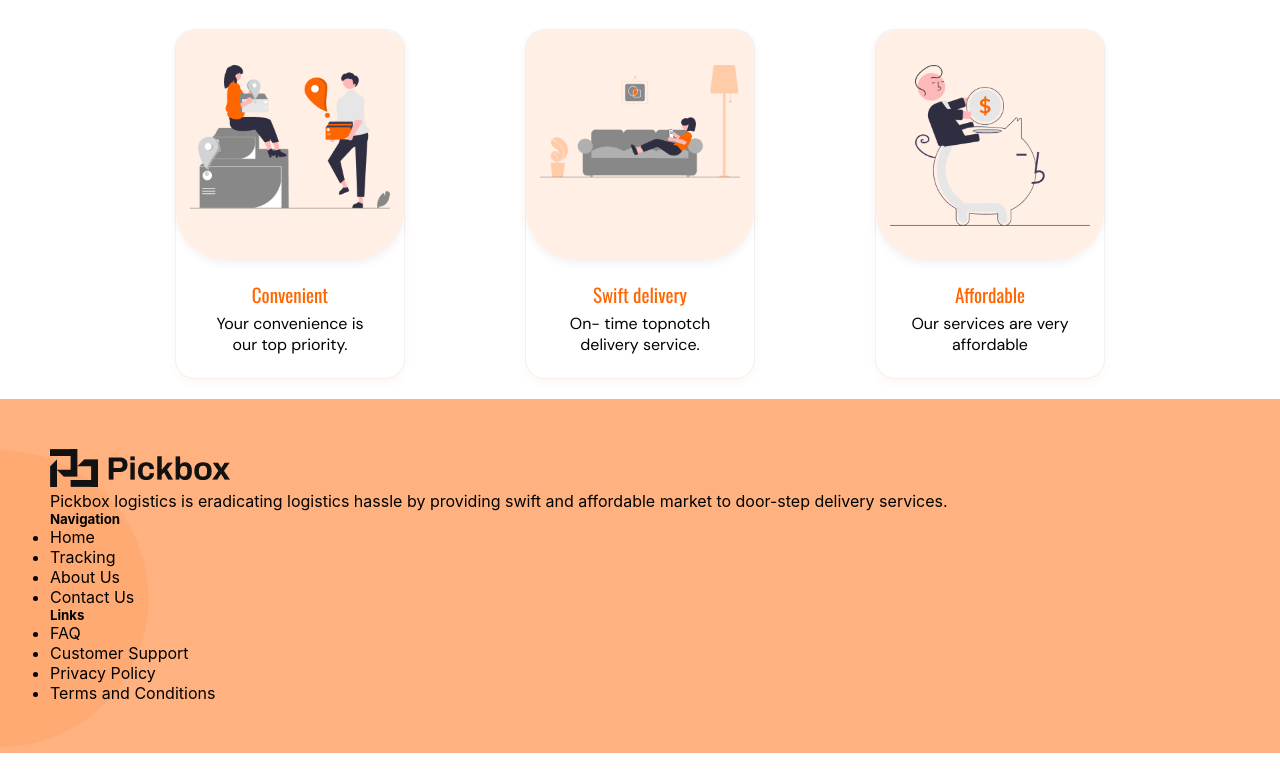
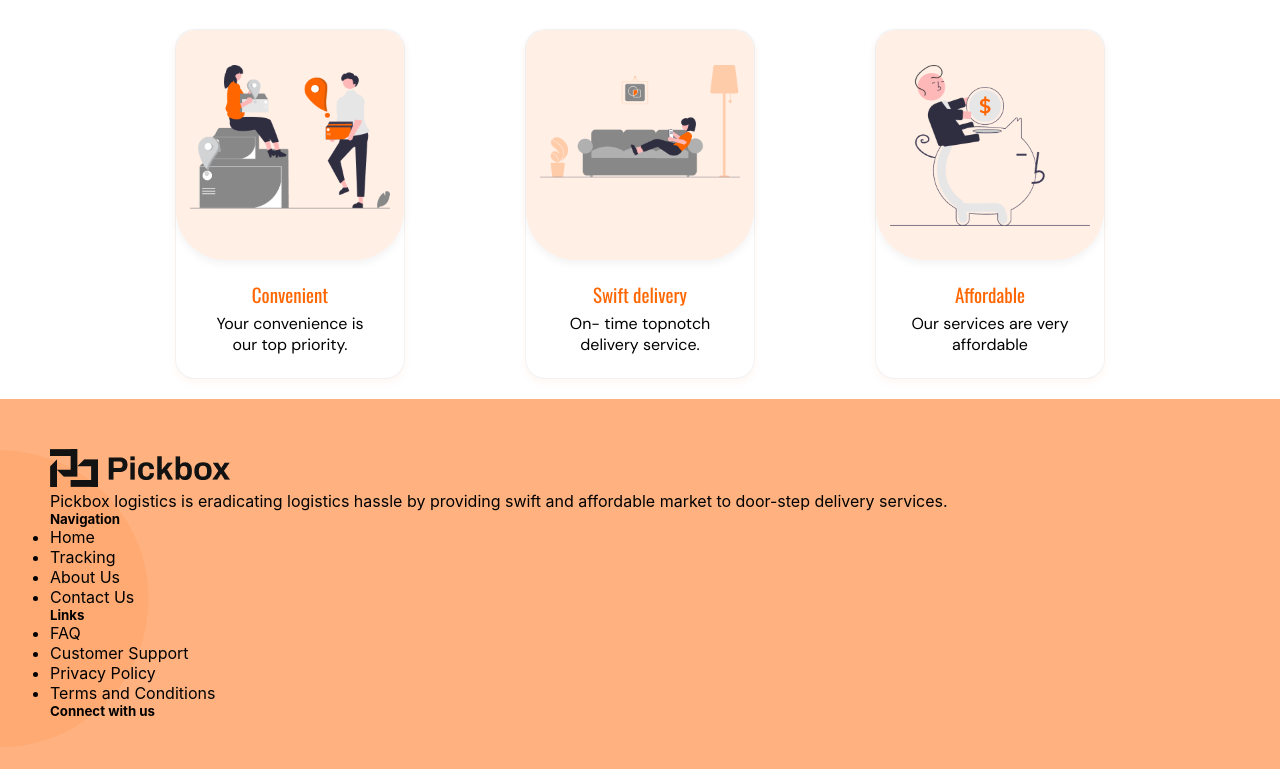
Before and after one commit to Pickbox-Project/Pickbox-frontend, a React (Create React App) app: page / in a window 1280 px wide. Shown: the part 1429-2198 px from the top of the page. Built offline with nearby package versions, Linux system fonts and the light colour scheme.

Commit message:
Started working on the Footer Component

```diff
--- a/src/Components/Footer/Footer.jsx
+++ b/src/Components/Footer/Footer.jsx
@@ -28,6 +28,9 @@ const Footer = () => {
                 <li>Terms and Conditions</li>
             </ul>
         </div>
+        <div className="footer-connect">
+        <h5 className="footer-title">Connect with us</h5>
+        </div>
       </div>
     </div>
   );
```
